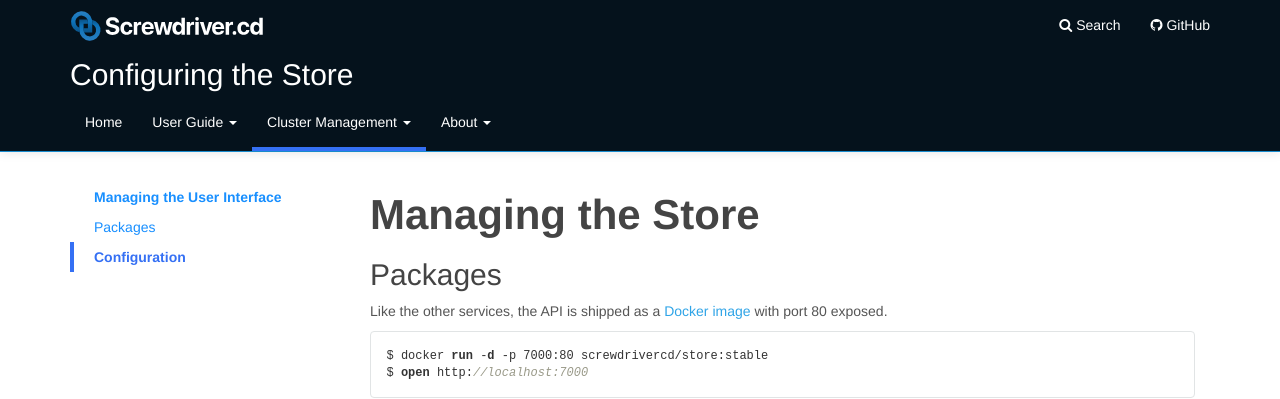
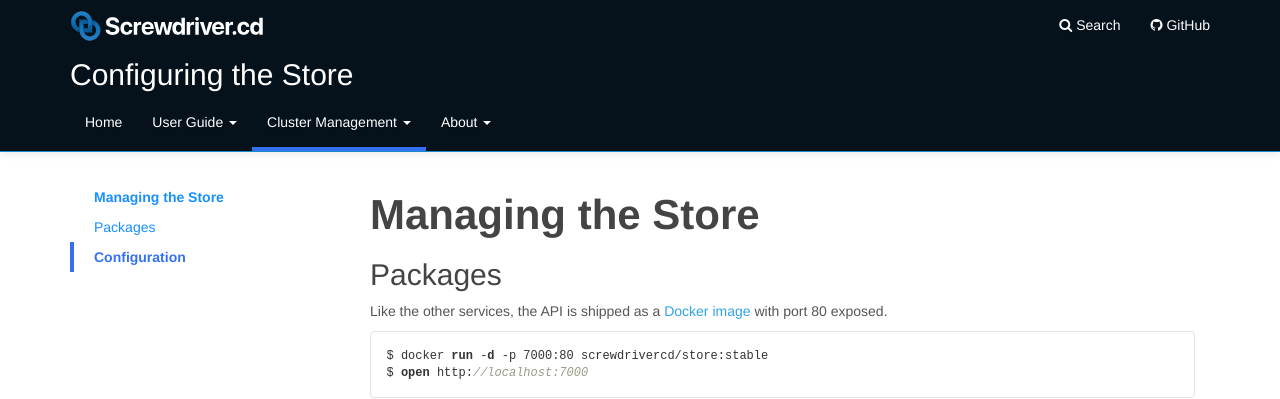
Before and after one commit to screwdriver-cd/guide, a Jekyll site: the page built from docs/cluster-management/configure-store.md, in a window 1280 px wide. Shown: the top 399 px of the page. Built offline with Jekyll 4.4.1, drawn with Linux system fonts in a browser that asks for light colours.

Commit message:
Update docs/cluster-management/configure-store.md
Co-authored-by: Tiffany K <tiffanykyi@gmail.com>

```diff
--- a/docs/cluster-management/configure-store.md
+++ b/docs/cluster-management/configure-store.md
@@ -4,7 +4,7 @@ title: Configuring the Store
 category: Cluster Management
 menu: menu
 toc:
-    - title: Managing the User Interface
+    - title: Managing the Store
       url: "#managing-the-store"
       active: true
     - title: Packages
```
